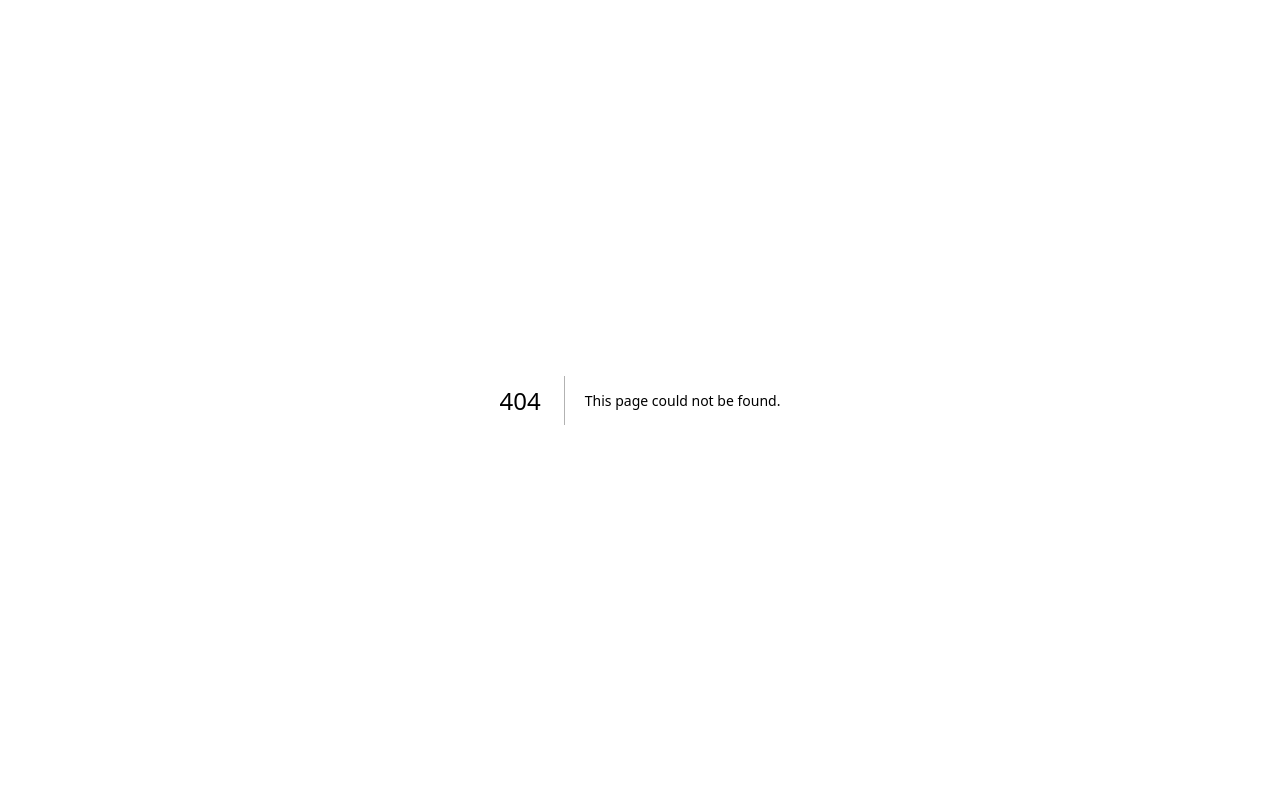
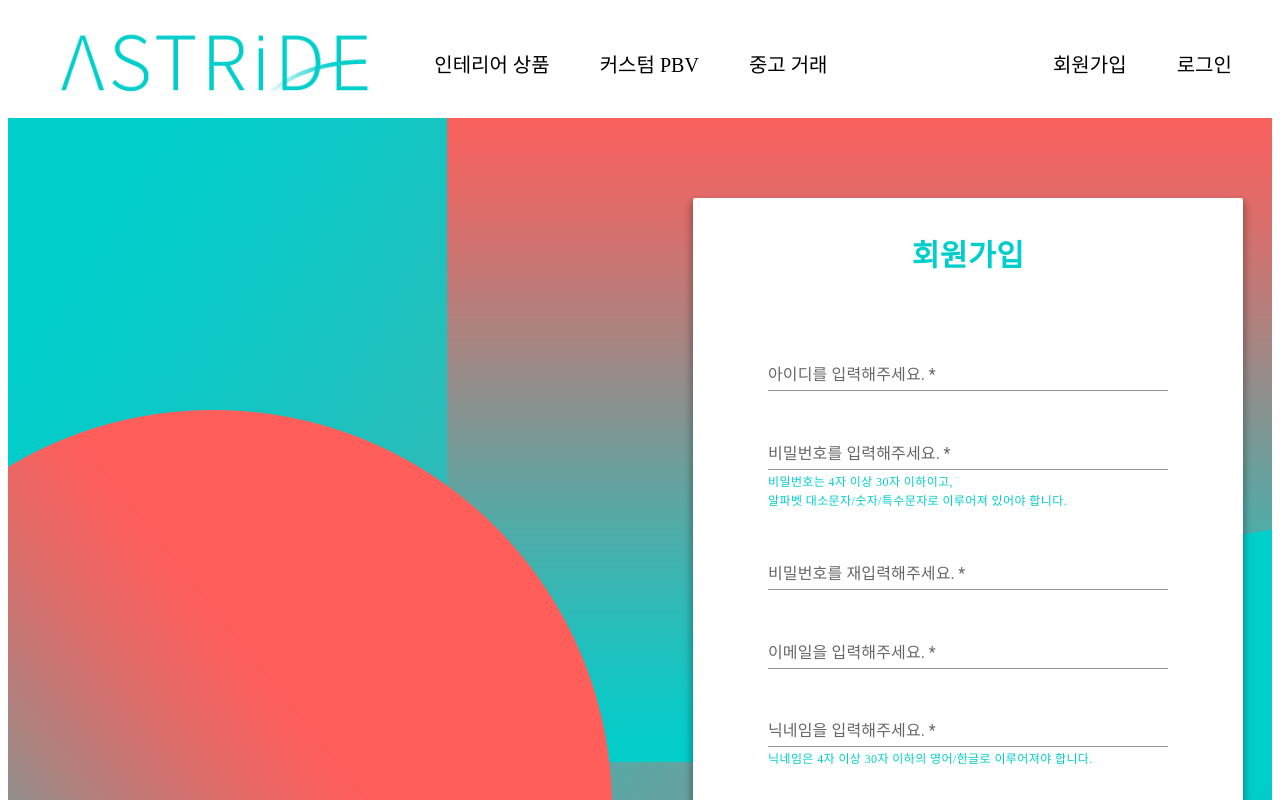
Before and after one commit to JongGeonClass/JGC-WEB, a Next.js app: page /auth/signup in a window 1280 px wide. Before the commit this address had no page. Shown: the top 800 px of the page. Built offline with nearby package versions, Linux system fonts and the light colour scheme; no server answers.

Commit message:
feat: added signup page & auth compatibility

```diff
--- a/package.json
+++ b/package.json
@@ -9,6 +9,9 @@
     "lint": "next lint"
   },
   "dependencies": {
+    "@emotion/react": "^11.10.6",
+    "@emotion/styled": "^11.10.6",
+    "@mui/material": "^5.11.9",
     "@next/font": "13.1.6",
     "@tanstack/react-query": "^4.24.4",
     "@tanstack/react-query-devtools": "^4.24.4",
--- a/src/app/auth/login/LoginCard.tsx
+++ b/src/app/auth/login/LoginForm.tsx
@@ -3,6 +3,7 @@
 import { axiosInstance } from "@/utils/axios";
 import type { NextPage } from "next";
 import Image from "next/image";
+import { useRouter } from "next/navigation";
 import Ellipse1 from "public/svg/Ellipse1.svg";
 import { SubmitHandler, useForm } from "react-hook-form";
 
@@ -12,6 +13,7 @@ type Inputs = {
 };
 
 const LoginForm: NextPage = () => {
+  const router = useRouter();
   const {
     register,
     handleSubmit,
@@ -20,15 +22,18 @@ const LoginForm: NextPage = () => {
   } = useForm<Inputs>();
   const onSubmit: SubmitHandler<Inputs> = (data) =>
     axiosInstance
-      .post(`/api/auth/login`, { data })
-      .then((response) => response.data);
+      .post(`/auth/login`, data)
+      .then((response) => {
+        router.push("/");
+      })
+      .catch((error) => console.error(error));
   return (
     <form
-      className="absolute top-[3.44rem] left-[41.25rem] w-[37.5rem] h-[50rem]"
+      className="absolute top-[3.44rem] left-[41.25rem] w-[37.5rem] h-[50rem] rounded-sm"
       method="post"
       onSubmit={handleSubmit(onSubmit)}
     >
-      <div className="absolute top-[1.56rem] left-[1.56rem] rounded-base bg-white shadow-[0px_5px_6px_3px_rgba(0,_0,_0,_0.25)] w-[34.38rem] h-[46.88rem]">
+      <div className="absolute top-[1.56rem] left-[1.56rem] rounded-sm bg-white shadow-[0px_5px_6px_3px_rgba(0,_0,_0,_0.25)] w-[34.38rem] h-[46.88rem]">
         <div className="absolute top-[calc(50%_-_311px)] left-[calc(50%_-_260px)] w-[32.5rem] h-[37.5rem] overflow-hidden flex flex-col pt-[1.25rem] px-[0.63rem] pb-[0rem] box-border items-center justify-start gap-[0.75rem] text-left text-[0.75rem] text-darkturquoise font-noto-sans-kr">
           <b className="self-stretch relative text-[1.88rem] tracking-[0.46px] leading-[1.63rem] uppercase inline-block text-center h-[5rem] shrink-0">
             로그인
@@ -38,7 +43,7 @@ const LoginForm: NextPage = () => {
               className="pl-2.5 border-0 bg-gainsboro-200 rounded-small box-border h-10 w-[25rem] flex flex-col items-start justify-start border-b-[0.5px] border-solid border-black"
               type="text"
               maxLength={30}
-              minLength={6}
+              minLength={4}
               placeholder="아이디를 올바르게 입력해주세요."
               required
               {...register("username", { required: true })}
--- /dev/null
+++ b/src/app/auth/signup/SignupForm.tsx
@@ -0,0 +1,145 @@
+"use client";
+
+import type { NextPage } from "next";
+import { TextField, Input, Icon } from "@mui/material";
+import Image from "next/image";
+import { useRouter } from "next/navigation";
+import { SubmitHandler, useForm } from "react-hook-form";
+import { axiosInstance } from "@/utils/axios";
+
+type Inputs = {
+  email: string;
+  password: string;
+  confirm_password: string;
+  username: string;
+  nickname: string;
+};
+
+type Payload = {
+  email: string;
+  password: string;
+  username: string;
+  nickname: string;
+};
+
+const RegistrationFormContainer: NextPage = () => {
+  const router = useRouter();
+  const {
+    register,
+    handleSubmit,
+    watch,
+    formState: { errors },
+  } = useForm<Inputs>();
+  const onSubmit: SubmitHandler<Inputs> = (data) =>
+    axiosInstance
+      .post(`/auth/signup`, data)
+      .then((response) => {
+        router.push("/");
+      })
+      .catch((error) => console.error(error));
+
+  return (
+    <form
+      className="absolute top-[3.44rem] left-[41.25rem] w-[37.5rem] h-[50rem] rounded-sm"
+      method="post"
+      onSubmit={handleSubmit(onSubmit)}
+    >
+      <div className="absolute top-[1.56rem] left-[1.56rem] rounded-sm bg-white shadow-[0px_5px_6px_3px_rgba(0,_0,_0,_0.25)] w-[34.38rem] h-[46.88rem]" />
+      <div className="absolute top-[calc(50%_-_350px)] left-[calc(50%_-_260px)] w-[32.5rem] h-[46.88rem] overflow-hidden flex flex-col pt-[1.25rem] px-[0.63rem] pb-[0rem] box-border items-center justify-start gap-[2.5rem] text-left text-[1.88rem] text-darkturquoise font-noto-sans-kr">
+        <b className="self-stretch relative tracking-[0.46px] leading-[1.63rem] uppercase inline-block text-center h-[2.5rem] shrink-0">
+          회원가입
+        </b>
+        <div className="overflow-hidden flex flex-col pt-[1.25rem] px-[0rem] pb-[0.63rem] items-center justify-center gap-[1.88rem] text-[0.75rem] text-text-secondary1">
+          <TextField
+            className="[border:none] bg-[transparent]"
+            sx={{ width: 400 }}
+            color="primary"
+            variant="standard"
+            type="text"
+            label="아이디를 입력해주세요."
+            size="medium"
+            margin="none"
+            required
+            {...register("username", { required: true })}
+          />
+          <div className="rounded-xxs w-[25rem] flex flex-col items-start justify-start">
+            <TextField
+              className="[border:none] bg-[transparent] self-stretch"
+              color="primary"
+              variant="standard"
+              type="password"
+              label="비밀번호를 입력해주세요."
+              size="medium"
+              margin="none"
+              required
+              {...register("password", {
+                required: true,
+                minLength: 4,
+                maxLength: 30,
+                pattern: /^(?=.*[a-zA-Z])(?=.*[!@#$%^*+=-])(?=.*[0-9]).{4,30}$/,
+              })}
+            />
+            <div className="self-stretch flex flex-col pt-[0.19rem] px-[0rem] pb-[0rem] items-start justify-start">
+              <div className="self-stretch relative tracking-[0.4px] leading-[166%] font-light">
+                <p className="[margin-block-start:0] [margin-block-end:0px]">{`비밀번호는 4자 이상 30자 이하이고, `}</p>
+                <p className="m-0">{`알파벳 대소문자/숫자/특수문자로 이루어져 있어야 합니다. `}</p>
+              </div>
+            </div>
+          </div>
+          <TextField
+            className="[border:none] bg-[transparent]"
+            sx={{ width: 400 }}
+            color="primary"
+            variant="standard"
+            type="password"
+            label="비밀번호를 재입력해주세요."
+            size="medium"
+            margin="none"
+            required
+            {...register("confirm_password", {
+              required: true,
+              validate: (value) => value === watch("password"),
+            })}
+          />
+          <TextField
+            className="[border:none] bg-[transparent]"
+            sx={{ width: 400 }}
+            color="primary"
+            variant="standard"
+            type="email"
+            label="이메일을 입력해주세요."
+            size="medium"
+            margin="none"
+            required
+            {...register("email", { required: true, pattern: /^\S+@\S+.\S$/i })}
+          />
+          <div className="rounded-xxs w-[25rem] flex flex-col items-start justify-start">
+            <TextField
+              className="[border:none] bg-[transparent] self-stretch"
+              color="primary"
+              variant="standard"
+              type="text"
+              label="닉네임을 입력해주세요."
+              size="medium"
+              margin="none"
+              required
+              {...register("nickname", { required: true })}
+            />
+            <div className="self-stretch flex flex-col pt-[0.19rem] px-[0rem] pb-[0rem] items-start justify-start">
+              <div className="self-stretch relative tracking-[0.4px] leading-[166%] font-light">{`닉네임은 4자 이상 30자 이하의 영어/한글로 이루어져야 합니다. `}</div>
+            </div>
+          </div>
+        </div>
+        <button className="rounded-md box-border w-[25rem] h-[3.44rem] shrink-0 overflow-hidden flex flex-col py-[0.5rem] px-[1.38rem] items-center justify-center text-[1.13rem] border-[1px] border-solid border-darkturquoise bg-transparent">
+          <div className="flex flex-row items-center justify-center gap-[0.5rem]">
+            <div className="relative tracking-[0.46px] leading-[1.63rem] uppercase font-medium text-darkturquoise">
+              <b>회원가입</b>
+            </div>
+          </div>
+        </button>
+      </div>
+    </form>
+  );
+};
+
+export default RegistrationFormContainer;
--- a/src/app/auth/login/page.tsx
+++ b/src/app/auth/signup/page.tsx
@@ -3,7 +3,7 @@ import Footer from "@/components/Footer";
 import Header from "@/components/Header";
 import Image from "next/image";
 import Background from "public/background-temp.png";
-import LoginForm from "./LoginCard";
+import SignupForm from "./SignupForm";
 
 const JGCLandingPage: NextPage = () => {
   return (
@@ -15,7 +15,7 @@ const JGCLandingPage: NextPage = () => {
           alt=""
           src={Background}
         />
-        <LoginForm />
+        <SignupForm />
       </div>
       <Footer />
     </div>
--- a/src/app/test/auth/login/page.tsx
+++ b/src/app/test/auth/login/page.tsx
@@ -1,8 +1,8 @@
 "use client";
 
 import React, { useState } from "react";
-import axios from "axios";
 import { userLoginDto } from "@/types";
+import { axiosInstance } from "@/utils/axios";
 
 const LoginForm: React.FC = () => {
   const [formData, setFormData] = useState<userLoginDto>({
@@ -17,8 +17,8 @@ const LoginForm: React.FC = () => {
 
   const handleSubmit = (event: React.FormEvent<HTMLFormElement>) => {
     event.preventDefault();
-    axios
-      .post("/api/auth/login", formData)
+    axiosInstance
+      .post("/auth/login", formData)
       .then((res) => {
         console.log(res);
       })
--- a/src/app/test/auth/signup/page.tsx
+++ b/src/app/test/auth/signup/page.tsx
@@ -20,7 +20,7 @@ const SignupForm: React.FC = () => {
   const handleSubmit = (event: React.FormEvent<HTMLFormElement>) => {
     event.preventDefault();
     axiosInstance
-      .post("/api/auth/signup", formData)
+      .post("/auth/signup", formData)
       .then((res) => {
         console.log(res);
       })
--- a/src/components/Header.tsx
+++ b/src/components/Header.tsx
@@ -1,9 +1,14 @@
+"use client";
+
+import { useAuth } from "@/hooks/useAuth";
 import type { NextPage } from "next";
 import Link from "next/link";
 
 const Header: NextPage = () => {
+  const authData = useAuth();
+  console.log(authData);
   return (
-    <div className="box-border flex w-[120rem] flex-row items-start justify-start gap-[0.63rem] overflow-hidden p-[0.63rem] text-left font-noto-sans-kr text-[1.25rem] text-black">
+    <div className="box-border flex w-full flex-row items-start justify-start gap-[0.63rem] p-[0.63rem] text-left font-noto-sans-kr text-[1.25rem] text-black">
       <div className="flex flex-row items-center justify-start gap-[3.13rem] overflow-hidden py-[0.63rem] px-[1.88rem]">
         <Link
           className="relative h-[4.38rem] w-[21rem] shrink-0 cursor-pointer bg-[transparent] bg-[url(../../public/logo.png)] bg-cover bg-[top] bg-no-repeat p-0 [border:none]"
@@ -29,6 +34,23 @@ const Header: NextPage = () => {
         </Link>
       </div>
       <div className="flex flex-1 flex-row items-center justify-end gap-[3.13rem] self-stretch overflow-hidden py-[0.63rem] px-[1.88rem]">
+        {authData.isAuthenticated ? (
+          <>
+            <Link
+              className="relative text-[inherit] [text-decoration:none]"
+              href="user"
+            >
+              마이 페이지
+            </Link>
+            <Link
+              className="relative text-[inherit] [text-decoration:none]"
+              href="/"
+            >
+              로그아웃
+            </Link>
+          </>
+        ) : (
+          <>
             <Link
               className="relative text-[inherit] [text-decoration:none]"
               href="auth/signup"
@@ -41,6 +63,8 @@ const Header: NextPage = () => {
             >
               로그인
             </Link>
+          </>
+        )}
       </div>
     </div>
   );
--- /dev/null
+++ b/src/hooks/useAuth.ts
@@ -0,0 +1,49 @@
+import { useEffect, useState } from "react";
+
+interface AuthData {
+  isAuthenticated: boolean;
+  userData: {
+    id: number;
+    uuid: string;
+    nickname: string;
+    created_time: string;
+    exp: number;
+  } | null;
+}
+
+export const useAuth = (): AuthData => {
+  const [authData, setAuthData] = useState<AuthData>({
+    isAuthenticated: false,
+    userData: null,
+  });
+
+  useEffect(() => {
+    const cookieValue = getCookieValue("JGC_PUBLIC_SESSION");
+    if (cookieValue) {
+      try {
+        const decodedValue = Buffer.from(cookieValue, "base64").toString();
+        const userData = JSON.parse(decodedValue);
+        setAuthData({ isAuthenticated: true, userData });
+      } catch (error) {
+        console.error("Error decoding JGC_PUBLIC_SESSION cookie:", error);
+      }
+    }
+  }, []);
+
+  return authData;
+};
+
+const getCookieValue = (name: string): string | null => {
+  const cookieName = encodeURIComponent(name) + "=";
+  const cookieArray = document.cookie.split(";");
+  for (let i = 0; i < cookieArray.length; i++) {
+    let cookie = cookieArray[i];
+    while (cookie.charAt(0) === " ") {
+      cookie = cookie.substring(1);
+    }
+    if (cookie.indexOf(cookieName) === 0) {
+      return decodeURIComponent(cookie.substring(cookieName.length));
+    }
+  }
+  return null;
+};
```
Also changed, not shown: 1 other file (tests, documents, lock files or other folders). Lines whose indentation alone changed are shown as unchanged.
